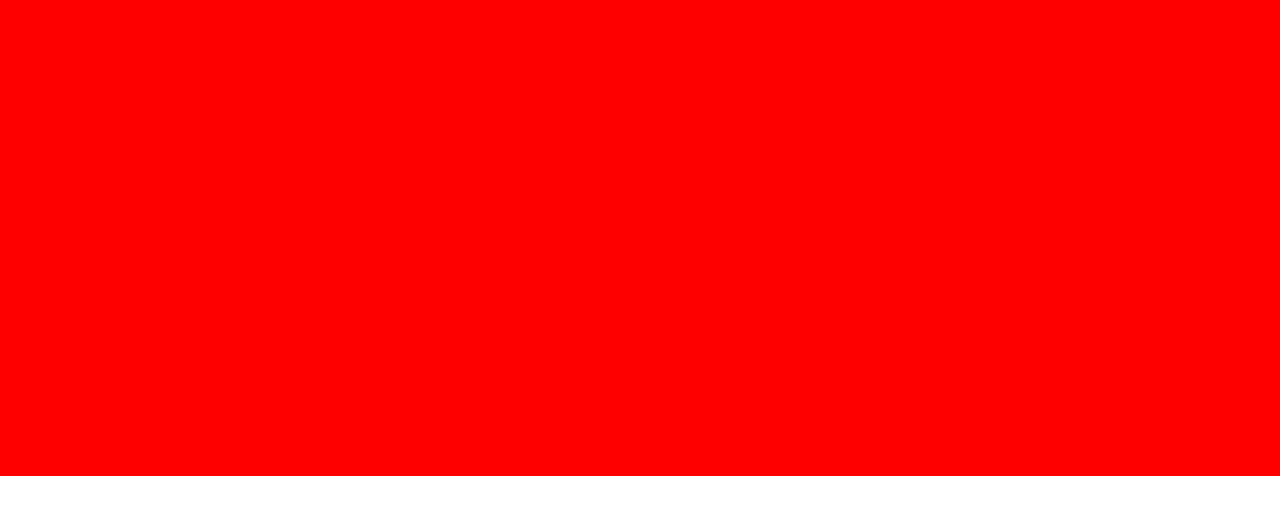
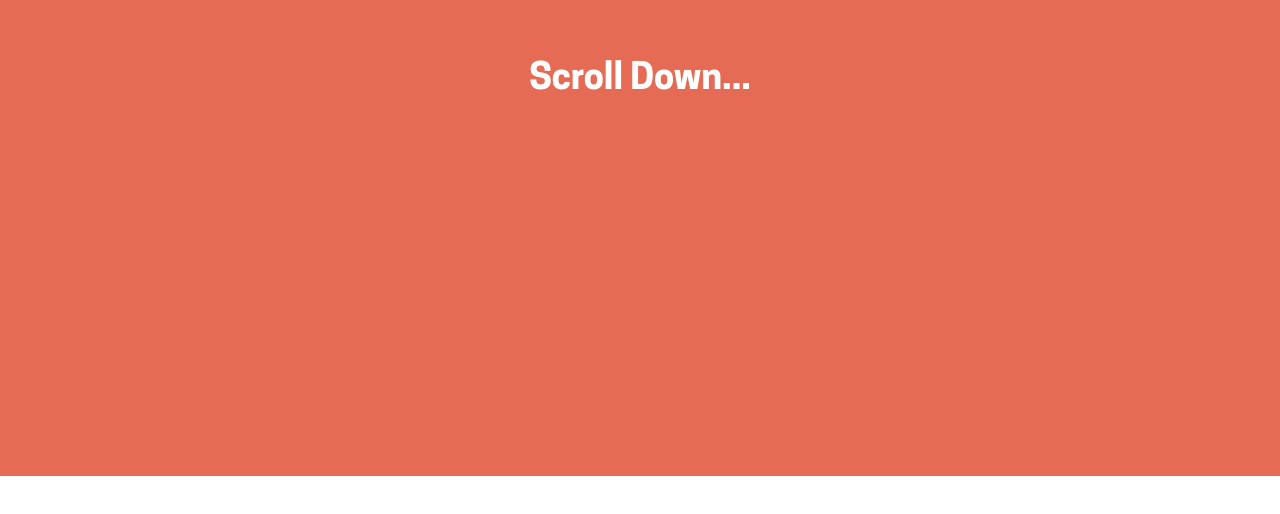
Before and after one commit to James-Bovis/Butternut-Box-Task, a website: page index.html in a window 1280 px wide. Shown: the part 324-838 px from the top of the page. Drawn offline with nearby package versions, Linux system fonts and the light colour scheme.

Commit message:
Finish Intro section styling

```diff
--- a/index.html
+++ b/index.html
@@ -8,7 +8,9 @@
 </head>
 <body>
   <!-- Intro section -->
-  <section class="intro"></section>
+  <section class="intro">
+    <h1>Scroll Down...</h1>
+  </section>
 
   <section class="how-it-works">
     <div class="container">
--- a/sass/style.scss
+++ b/sass/style.scss
@@ -1,15 +1,36 @@
+@font-face {
+  font-family: "CooperHewitt";
+  font-weight: bold;
+  src:url("/fonts/CooperHewitt-Bold.otf") format("opentype");
+}
+
+@font-face {
+  font-family: "Palanquin";
+  src:url(".../fonts/Palanquin-Regular.ttf");
+}
+
 body {
-  margin: 0px
+  // Overwrite default browser stlyes
+  margin: 0px;
+}
+
+// Scroll Down intro section
+.intro {
+  height: 100vh;
+  background: #E56B54;
+  margin-bottom: 30px;
+  display: flex;
+  align-items: center;
+  justify-content: center;
+
+  h1 {
+    font-family: 'CooperHewitt';
+    color: white;
+  }
 }
 
 .step {
   text-align: center;
-}
-
-.intro {
-  height: 100vh;
-  background: red;
-  margin-bottom: 30px;
 }
 
 .svg-wrapper {
```
Also changed, not shown: css/style.css.
